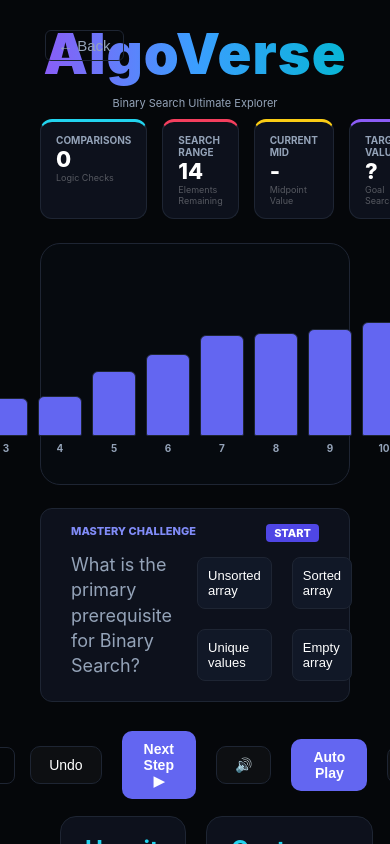
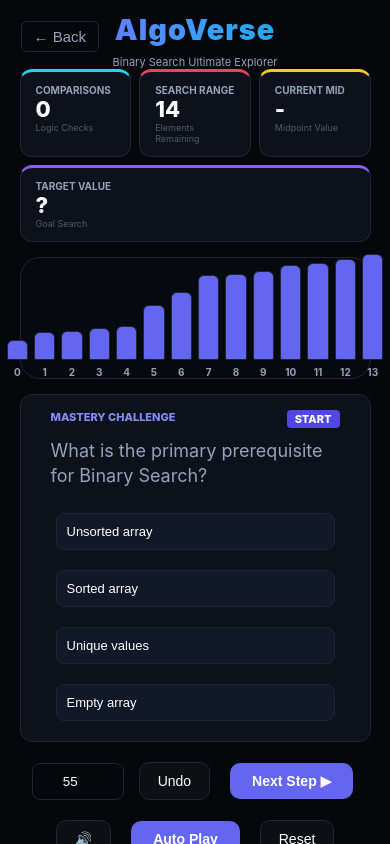
Before and after one commit to rohan-gaddam/AlgoVerse, a React (Vite) app: page /binary in a window 390 px wide. Both pictures are taken after a click on the button "TAKE QUIZ". Shown: the top 844 px of the page. Built offline with nearby package versions, Linux system fonts and the light colour scheme.

Commit message:
BinarySearch fully responsive + fixed TTS

```diff
--- a/src/BinarySearchMasterclass.jsx
+++ b/src/BinarySearchMasterclass.jsx
@@ -80,17 +80,37 @@
   const autoPlayRef = useRef(null);
   const current = steps[stepIdx] || null;
 
+  const cleanText = (text) => {
+    return text
+      .replace(/👉|🔵|🔍|➡️|⬅️|🎯|❌/g, "")
+      .replace(
+        /INITIALIZATION:|MIDPOINT:|FOUND:|MOVE RIGHT:|MOVE LEFT:|NOT FOUND:/g,
+        "",
+      )
+      .replace(/\s+/g, " ")
+      .trim();
+  };
+
   const speak = (text) => {
-    window.speechSynthesis.cancel();
-    if (isMuted || !window.speechSynthesis || isPlaying || quiz.active) return;
-    window.speechSynthesis.speak(
-      new SpeechSynthesisUtterance(
-        text.replace(
-          /INITIALIZATION:|MIDPOINT:|FOUND:|MOVE RIGHT:|MOVE LEFT:|NOT FOUND:/g,
-          "",
-        ),
-      ),
-    );
+    if (isMuted || !window.speechSynthesis || quiz.active) return;
+
+    const cleaned = cleanText(text);
+
+    const utterance = new SpeechSynthesisUtterance(cleaned);
+
+    const voices = window.speechSynthesis.getVoices();
+    const voice =
+      voices.find((v) => v.name.includes("Google US English")) ||
+      voices.find((v) => v.lang === "en-US") ||
+      voices[0];
+
+    if (voice) utterance.voice = voice;
+
+    utterance.rate = 0.85;
+    utterance.pitch = 1.05;
+    utterance.lang = "en-US";
+
+    window.speechSynthesis.speak(utterance);
   };
 
   const buildSteps = (array, val) => {
@@ -311,21 +331,21 @@
     <div
       style={{
         backgroundColor: T.bg,
-        height: "100vh",
-        overflowY: "scroll",
+        minHeight: "100vh",
+        overflowY: "auto",
         scrollSnapType: "y mandatory",
       }}
     >
       {/* 🟢 PAGE 1 */}
       <section
         style={{
-          height: "100vh",
+          minHeight: "100vh",
           display: "flex",
           flexDirection: "column",
-          padding: "20px 40px",
+          padding: "clamp(10px, 3vw, 20px) clamp(12px, 5vw, 40px)",
           boxSizing: "border-box",
           scrollSnapAlign: "start",
-          overflow: "hidden",
+          overflow: "visible",
           justifyContent: "space-between",
         }}
       >
@@ -345,7 +365,8 @@
         <div
           style={{
             display: "flex",
-            gap: "15px",
+            flexWrap: "wrap",
+            gap: "clamp(8px, 2vw, 15px)",
             maxWidth: "1000px",
             width: "100%",
             margin: "0 auto",
@@ -382,8 +403,8 @@
             style={{
               display: "flex",
               alignItems: "flex-end",
-              gap: "10px",
-              height: "180px",
+              gap: "clamp(4px, 1.5vw, 10px)",
+              height: "clamp(120px, 30vw, 180px)",
             }}
           >
             {arr.map((val, idx) => {
@@ -402,8 +423,8 @@
                 >
                   <div
                     style={{
-                      width: "42px",
-                      height: `${val * 1.8}px`,
+                      width: "clamp(16px, 5vw, 42px)",
+                      height: `${val * 1.5}px`,
                       backgroundColor: isFound
                         ? T.green
                         : isMid
@@ -461,7 +482,7 @@
               <div
                 style={{
                   display: "grid",
-                  gridTemplateColumns: "1.5fr 2fr",
+                  gridTemplateColumns: "repeat(auto-fit, minmax(220px, 1fr))",
                   gap: "20px",
                 }}
               >
@@ -471,7 +492,7 @@
                 <div
                   style={{
                     display: "grid",
-                    gridTemplateColumns: "1fr 1fr",
+                    gridTemplateColumns: "repeat(auto-fit, minmax(140px, 1fr))",
                     gap: "10px",
                   }}
                 >
@@ -551,11 +572,11 @@
       {/* 🔵 PAGE 2 */}
       <section
         style={{
-          height: "100vh",
+          minHeight: "100vh",
           display: "flex",
           flexDirection: "column",
           justifyContent: "center",
-          padding: "60px",
+          padding: "clamp(20px, 5vw, 60px)",
           boxSizing: "border-box",
           scrollSnapAlign: "start",
         }}
@@ -648,8 +669,8 @@
 const styles = {
   btnBack: {
     position: "absolute",
-    left: "40px",
-    top: "25px",
+    left: "clamp(10px, 4vw, 40px)",
+    top: "clamp(10px, 4vw, 25px)",
     background: "transparent",
     border: `1px solid ${T.border}`,
     color: T.textMuted,
@@ -658,7 +679,7 @@
     cursor: "pointer",
   },
   title: {
-    fontSize: "3.5rem",
+    fontSize: "clamp(1.8rem, 5vw, 3.5rem)",
     fontWeight: "900",
     margin: 0,
     background: "linear-gradient(90deg, #8B5CF6, #3B9EFF, #06B6D4)",
@@ -711,6 +732,7 @@
   narrativeText: { fontSize: "17px", color: T.textMuted, lineHeight: 1.4 },
   controls: {
     display: "flex",
+    flexWrap: "wrap",
     gap: "10px",
     justifyContent: "center",
     paddingBottom: "20px",
@@ -744,7 +766,11 @@
     cursor: "pointer",
     fontSize: "14px",
   },
-  footerGrid: { display: "grid", gridTemplateColumns: "1fr 1fr", gap: "20px" },
+  footerGrid: {
+    display: "grid",
+    gridTemplateColumns: "repeat(auto-fit, minmax(250px, 1fr))",
+    gap: "20px",
+  },
   infoCard: {
     background: T.surface,
     padding: "18px 24px",
```
